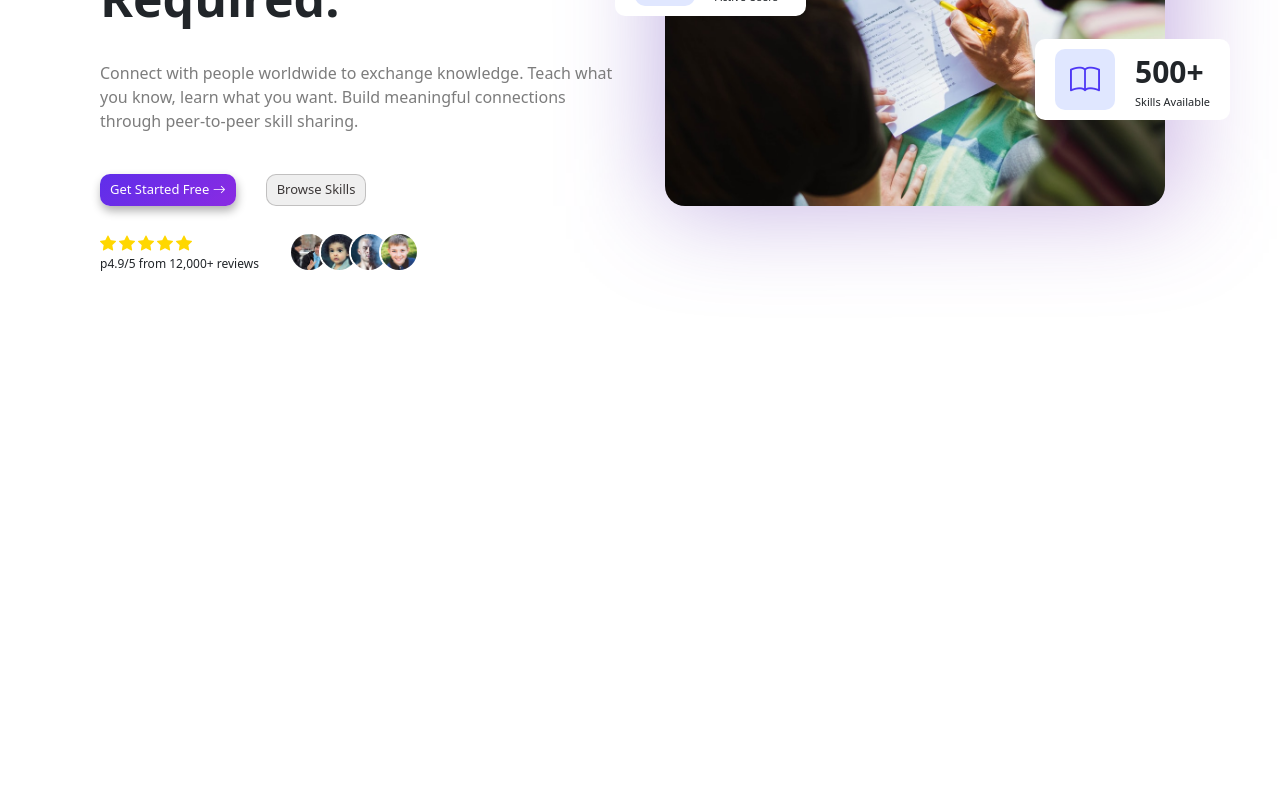
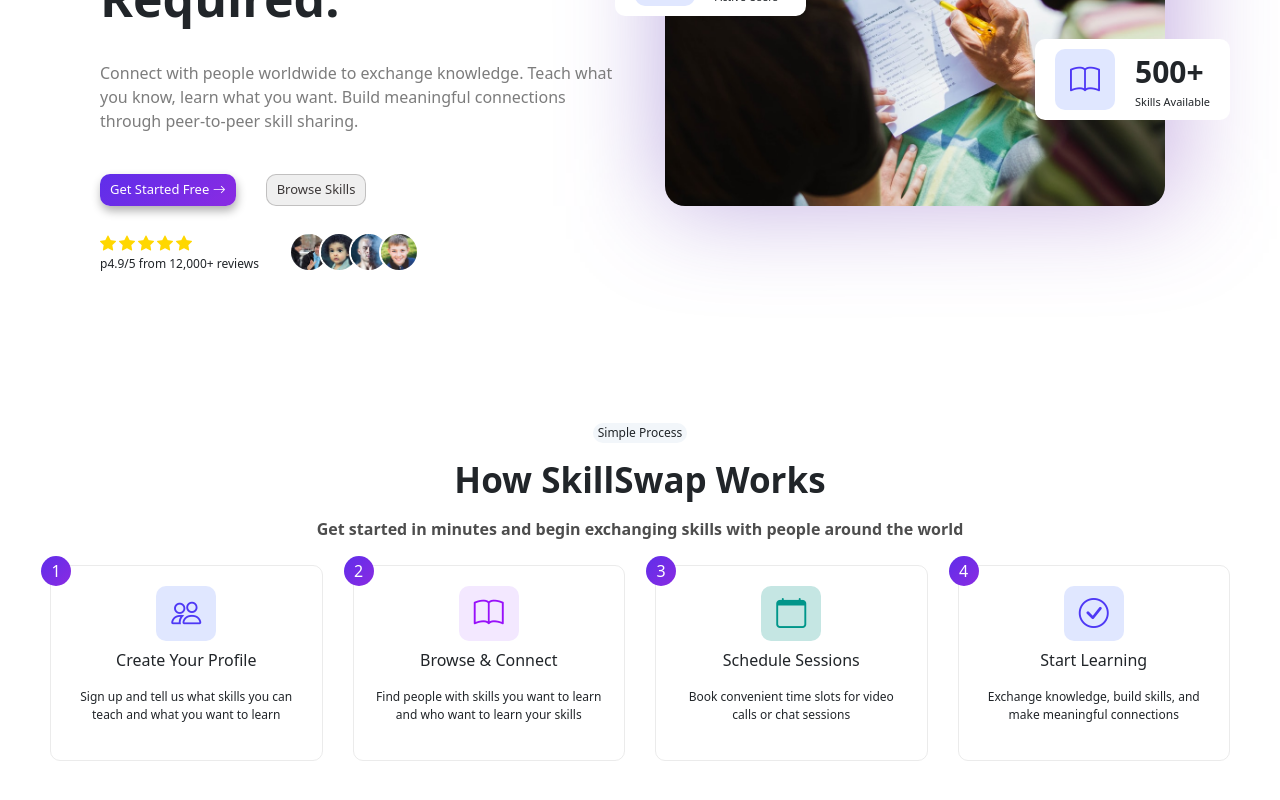
Before and after one commit to dilshad-mk/skill-swap, a React (Vite) app: page / in a window 1280 px wide. Shown: the part 368-1168 px from the top of the page. Before the commit the page ends 800 px from the top, so only its background shows below. Built offline with nearby package versions, Linux system fonts and the light colour scheme.

Commit message:
new section added 2nd commit

```diff
--- a/index.html
+++ b/index.html
@@ -2,7 +2,7 @@
 <html lang="en">
   <head>
     <meta charset="UTF-8" />
-    <link rel="icon" type="image/svg+xml" href="/vite.svg" />
+    <link rel="icon" type="image/svg+xml" href="images/skill-swap-icon.png" />
     <meta name="viewport" content="width=device-width, initial-scale=1.0" />
     <title>skill_swap</title>
     <link href="https://cdn.jsdelivr.net/npm/bootstrap@5.3.8/dist/css/bootstrap.min.css" rel="stylesheet" integrity="sha384-sRIl4kxILFvY47J16cr9ZwB07vP4J8+LH7qKQnuqkuIAvNWLzeN8tE5YBujZqJLB" crossorigin="anonymous">
--- a/src/App.jsx
+++ b/src/App.jsx
@@ -8,8 +8,8 @@
 
   return (
     <>
-   <Page1/>
-  </>
+      <Page1 />
+    </>
   )
 }
 
--- a/src/components/Headder.jsx
+++ b/src/components/Headder.jsx
@@ -39,11 +39,11 @@
                 <div className="banner_bg"></div>
                 <div className='div_50k'>
                     <div><i class="bi bi-people"></i></div>
-                    <div><span>50K+</span><br/>Active Users</div>
+                    <div><span>50K+</span><br />Active Users</div>
                 </div>
                 <div className='Div_500'>
                     <div><i class="bi bi-book"></i></div>
-            <div><span>500+</span> <br/>Skills Available</div>
+                    <div><span>500+</span> <br />Skills Available</div>
                 </div>
             </div>
         </div>
--- /dev/null
+++ b/src/components/How_it_works.css
@@ -0,0 +1,103 @@
+.wrapper{
+    padding: 100px 50px;
+    /* background-color: aqua; */
+    display: flex;
+    flex-direction: column;
+    align-items: center;
+}
+a{
+    text-decoration: none;
+}
+.text_part{
+    display: flex;
+    flex-direction: column;
+    align-items: center;
+}
+.text_part p:nth-child(1){
+    font-size: 12px;
+    background-color: #f2f6fa;
+    padding: 1px 5px;
+    border-radius: 12px;
+    font-weight: 500;
+}
+.text_part p:nth-child(3){
+    font-size: 16px;
+    /* letter-spacing: 1px; */
+    font-weight: 600;
+    color: rgba(16, 16, 16, 0.747);
+    line-height: 40px;
+}
+.text_part h1{
+    font-size: 35px;
+    font-weight: bolder;
+
+}
+.card_part_grid{
+    width: 100%;
+    display: grid;
+    grid-template-columns: repeat(auto-fill, minmax(240px,1fr));
+    /* background-color: aqua; */
+    column-gap: 30px;
+    row-gap: 30px;
+}
+.cards{
+   cursor: pointer;
+    border: 1px solid rgba(188, 188, 188, 0.302);
+    border-radius: 10px;
+    display: flex;
+    flex-direction: column;
+    align-items: center;
+   justify-content: center;
+   align-content: center;
+    padding: 20px 20px;
+    gap: 10px;
+    position: relative;
+    transition: .14s ease;
+
+}
+.cards:hover .bi{
+    scale: 1.07;
+        transition: .14s ease;
+}
+.cards:hover{
+    box-shadow: 1px 1px 10px rgba(187, 187, 187, 0.82);
+}
+.bi-people,.bi-check-circle {
+    background-color: #e0e7ff;
+    color: #4e38f5;
+    padding: 5px 15px;
+    font-size: 30px;
+    border-radius: 10px;
+}
+.bi-book{
+    padding: 5px 15px;
+    font-size: 30px;
+    border-radius: 10px;
+    background-color:#f3e8ff;
+    color: #9810fa;
+}
+.bi-calendar{
+    padding: 5px 15px;
+    font-size: 30px;
+    border-radius: 10px;
+    color: #00968a;
+    background-color: #c5e6e3;
+}
+.cards p{
+    font-size: 12px;
+    text-align: center;
+    font-weight: 400;
+}
+.circle{
+background: linear-gradient(135deg, #5F2EEA, #8A2BE2);
+position: absolute;
+top: -10px;
+left: -10px;
+padding: 5px 5px;
+width: 30px;
+height: 30px;
+display: flex;
+justify-content: center;
+align-items: center;
+color: white;
+}
--- /dev/null
+++ b/src/components/How_it_works.jsx
@@ -0,0 +1,42 @@
+import React from 'react'
+import './How_it_works.css'
+
+function How_it_works() {
+  return (
+    <section className='wrapper' id='how-it-works'>
+      <div className='text_part'>
+         <p>Simple Process</p>
+       <h1>How SkillSwap Works</h1>
+       <p>Get started in minutes and begin exchanging skills with people around the world</p>
+      </div>
+      <div className='card_part_grid'>
+        <div className='cards'>
+            <i class="bi bi-people"></i>
+            <h6>Create Your Profile</h6>
+            <p>Sign up and tell us what skills you can teach and what you want to learn</p>
+            <div className="circle rounded-circle">1</div>
+        </div>
+        <div className='cards'>
+            <i class="bi bi-book"></i>
+            <h6>Browse & Connect</h6>
+            <p>Find people with skills you want to learn and who want to learn your skills</p>
+            <div className="circle rounded-circle">2</div>
+        </div>
+        <div className='cards'>
+            <i class="bi bi-calendar"></i>
+            <h6>Schedule Sessions</h6>
+            <p>Book convenient time slots for video calls or chat sessions</p>
+            <div className="circle rounded-circle">3</div>
+        </div>
+        <div className='cards'>
+           <i class="bi bi-check-circle"></i>
+            <h6>Start Learning</h6>
+            <p>Exchange knowledge, build skills, and make meaningful connections</p>
+            <div className="circle rounded-circle">4</div>
+        </div>
+      </div>
+    </section>
+  )
+}
+
+export default How_it_works
--- a/src/components/Navbar.jsx
+++ b/src/components/Navbar.jsx
@@ -27,9 +27,9 @@
       <div className="collapse navbar-collapse" id="mainNavbar">
         <div className="navigation_part ms-auto">
           <ul className="navbar-nav align-items-lg-center gap-lg-4">
-            <li className="nav-item">How It Works</li>
-            <li className="nav-item">Features</li>
-            <li className="nav-item">Testimonial</li>
+         <a href="#how-it-works">   <li className="nav-item">How It Works</li></a>
+            <a href=""><li className="nav-item">Features</li></a>
+           <a href=""> <li className="nav-item">Testimonial</li></a>
             <li className="nav-item login">Login</li>
             <li className="nav-item cta">Get Started</li>
           </ul>
--- a/src/index.css
+++ b/src/index.css
@@ -0,0 +1,6 @@
+html {
+  scroll-behavior: smooth;
+}
+#how-it-works {
+  scroll-margin-top: 80px; /* navbar height */
+}
--- a/src/pages/first_page/Page1.jsx
+++ b/src/pages/first_page/Page1.jsx
@@ -1,15 +1,17 @@
 import React from 'react'
 import Navbar from "../../components/Navbar";
 import Headder from '../../components/Headder';
+import How_it_works from '../../components/How_it_works';
 
 
 function Page1() {
   return (
-  <>
-  <Navbar/>
-  <Headder/>
+    <>
+      <Navbar />
+      <Headder />
+      <How_it_works/>
 
-  </>
+    </>
   )
 }
 
```
Also changed, not shown: src/components/Headder.css (+88 -44 lines), src/components/Navbar.css (+10 -7 lines), public/images/skill-swap-icon.png (added). Lines whose indentation alone changed are shown as unchanged.
